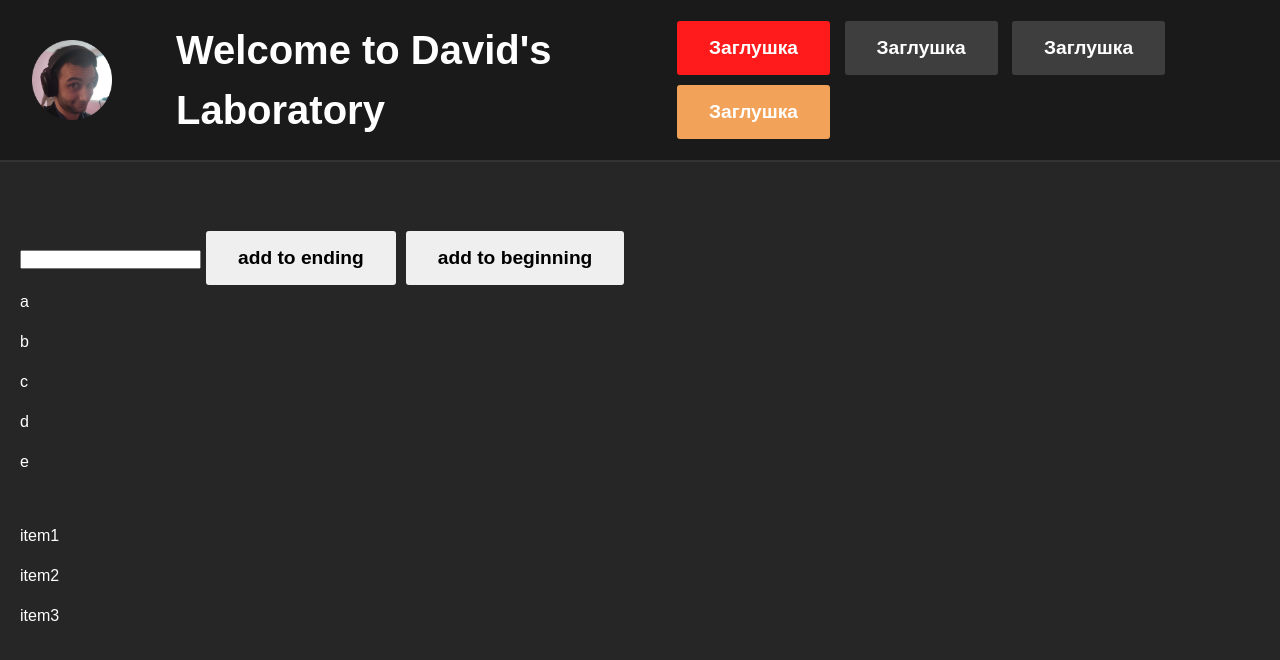
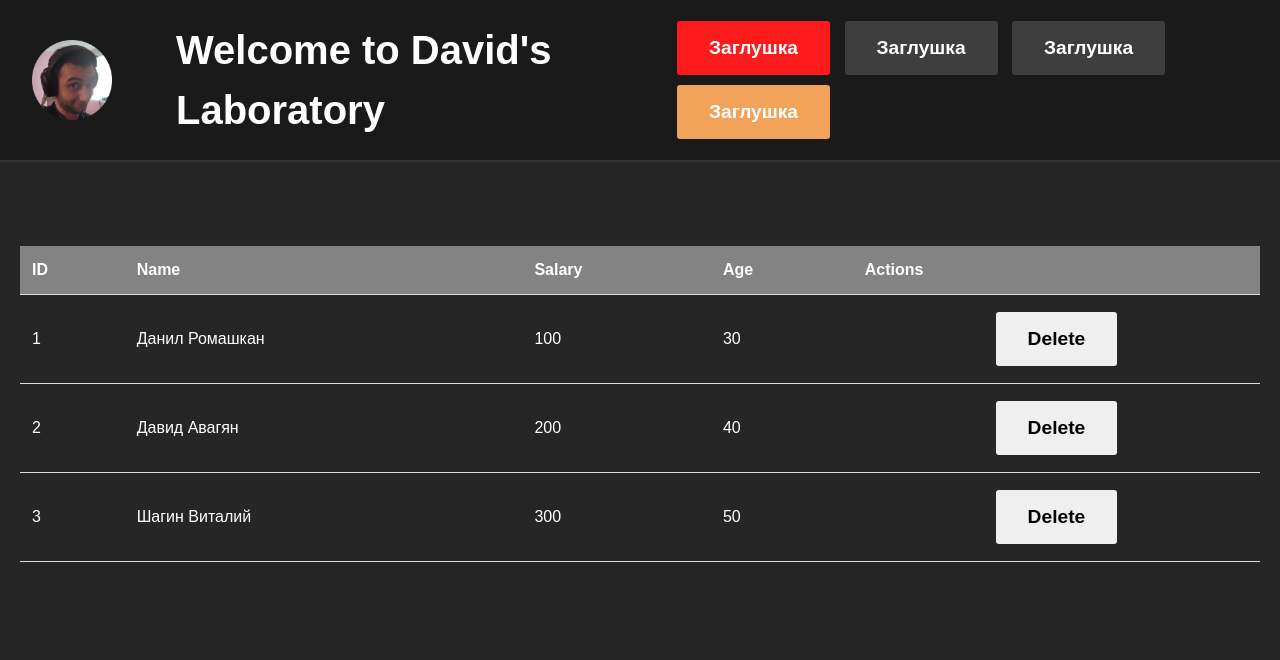
Before and after one commit to bronepoezd410/4AIP_VueExercises410, a Vue app in the folder MakoVueExercises/: page / in a window 1280 px wide. Shown: the top 660 px of the page. Built offline with nearby package versions, Linux system fonts and the light colour scheme.

Commit message:
055_Форма для редактирования массива объектов_

```diff
--- a/MakoVueExercises/src/App.vue
+++ b/MakoVueExercises/src/App.vue
@@ -1,25 +1,34 @@
 
 <template>
     <div class="withMargin">
-	<input v-model="newItem">
-	<button @click="addItem" >add to ending</button>
-	<button @click="addItemToBegin" >add to beginning</button>
+        <div>
+    <table>
+      <thead>
+        <tr>
+          <th>ID</th>
+          <th>Name</th>
+          <th>Salary</th>
+          <th>Age</th>
+          <th>Actions</th>
+        </tr>
+      </thead>
+      <tbody>
+        <tr v-for="user in users" :key="user.id">
+          <td>{{ user.id }}</td>
+          <td>{{ user.name }}</td>
+          <td>{{ user.salary }}</td>
+          <td>{{ user.age }}</td>
+          <td><button @click="removeUser(user.id)">Delete</button></td>
+        </tr>
+      </tbody>
+    </table>
+  </div>
 
-    <ul>
-		<li v-for="(item, index) in items" :key="index">
-			{{ item }}
-		</li>
-	</ul>
+
+
     </div>
 
 
-    <div class="withMargin">
-        <ul>
-        <li v-for="(item1, index) in myList" :key="index" @click="removeItem(index)">
-            {{ item1 }}
-        </li>
-        </ul>
-    </div>
 
 </template>
 
@@ -27,24 +36,39 @@
 import { normalizeProps } from 'vue';
 
 export default {
-  data() {
-    return {
-        newItem: '',
-		items: ['a', 'b', 'c', 'd', 'e'],
-        myList: ['item1', 'item2', 'item3']
-
-    }
-  },
+    data() {
+	return {
+		users: [
+			{
+				id: 1,
+				name: 'Данил Ромашкан',
+				salary: 100,
+				age: 30,
+                isEdit: false,
+			},
+			{
+				id: 2,
+				name: 'Давид Авагян',
+				salary: 200,
+				age: 40,
+                isEdit: false,
+			},
+			{
+				id: 3,
+				name: 'Шагин Виталий',
+				salary: 300,
+				age: 50,
+                isEdit: false,
+			},
+		],
+	}
+},
     methods:
     {
-	addItem: function() {
-		this.items.push(this.newItem);
-	},
-	addItemToBegin: function() {
-		this.items.unshift(this.newItem);}
+    removeUser(id) {
+    const index = this.users.findIndex(user => user.id === id)
+    this.users.splice(index, 1)
     },
-    removeItem(index) {
-      this.myList.splice(index, 1)
     }
 
 }
--- a/MakoVueExercises/src/styles/page.css
+++ b/MakoVueExercises/src/styles/page.css
@@ -165,3 +165,27 @@
     border-color: #ff6961;
     box-shadow: 0 0 5px rgba(255, 105, 97, 0.5);
   }
+
+
+
+
+  table {
+    border-collapse: collapse;
+    width: 100%;
+    margin: 20px 0;
+  }
+
+  th, td {
+    padding: 12px;
+    text-align: left;
+    border-bottom: 1px solid #ddd;
+  }
+
+  th {
+    background-color: #f2f2f274;
+    font-weight: bold;
+  }
+
+  td:last-child {
+    text-align: center;
+  }
```
